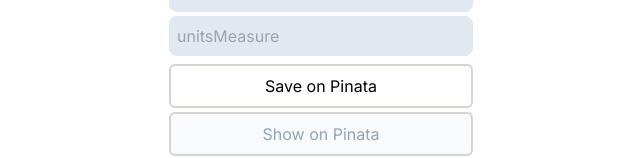
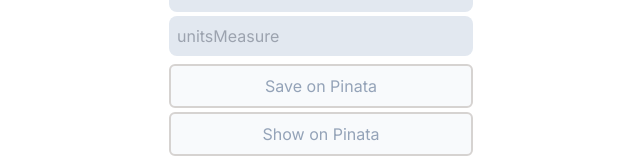
Before and after one commit to gustavokuhl/de-registry-front-test, a Next.js app: page / in a window 1280 px wide. Shown: the part 1536-1694 px from the top of the page, without its empty margins (319-959 px from the left). Built offline with nearby package versions, Linux system fonts and the light colour scheme.

Commit message:
fix: update button disable logic

```diff
--- a/src/components/deploy.tsx
+++ b/src/components/deploy.tsx
@@ -247,7 +247,7 @@
           </div>
 
           <Button
-            // disabled={contractAddress === "" || pinataAddress !== ""}
+            disabled={contractAddress === "" || pinataAddress !== ""}
             type="submit"
           >
             Save on Pinata
```
